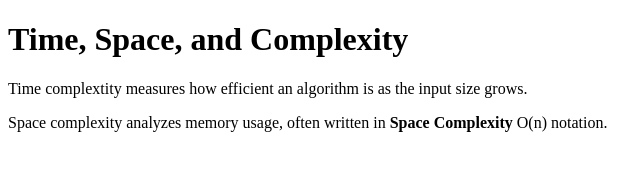
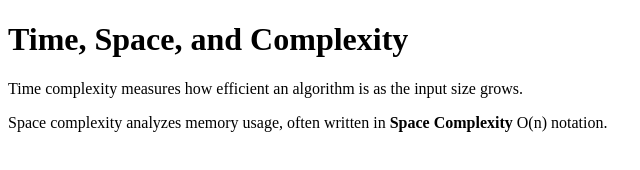
Before and after one commit to acciojob/time-and-space-complexity-priy-cpu, a website: page main.html in a window 1280 px wide. Shown: the full height of the page, 0-640 px from the left. Drawn offline with Linux system fonts and the light colour scheme.

Commit message:
created a submission

```diff
--- a/main.html
+++ b/main.html
@@ -9,7 +9,7 @@
 <body>
 	<!-- the entire body must be written by student -->
 	<h1>Time, Space, and Complexity</h1>
-	<p>Time complextity measures how efficient an algorithm is as the input size grows.</p>
+	<p>Time complexity measures how efficient an algorithm is as the input size grows.</p>
 	<p>Space complexity analyzes memory usage, often written in<b> Space Complexity</b> O(n) notation.</p>
     <script type="text/javascript" src="./script.js">
 </script>
```
